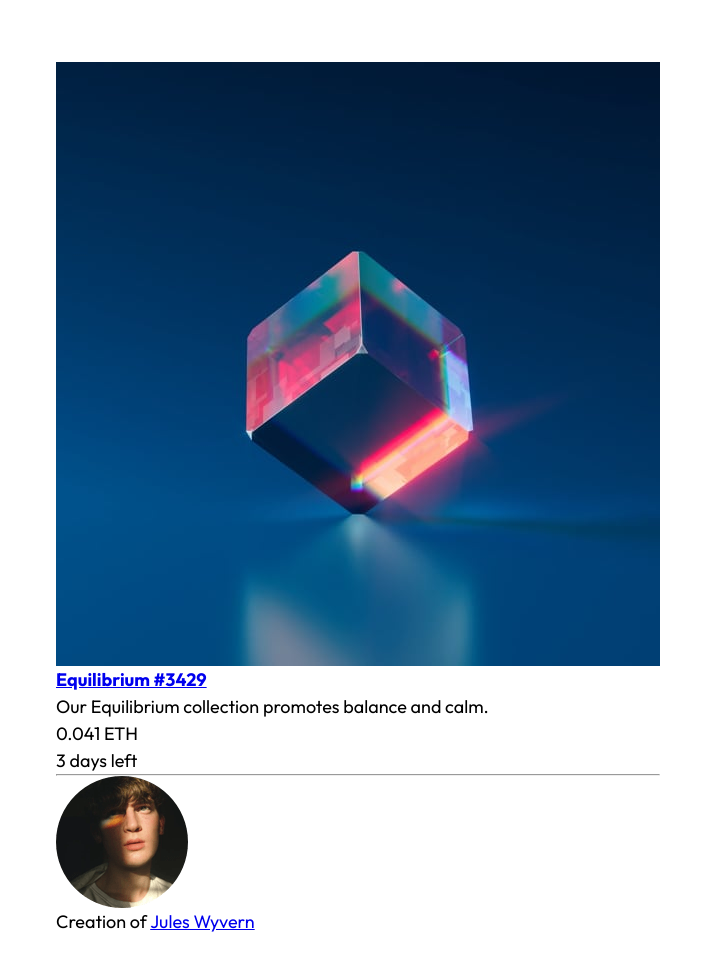
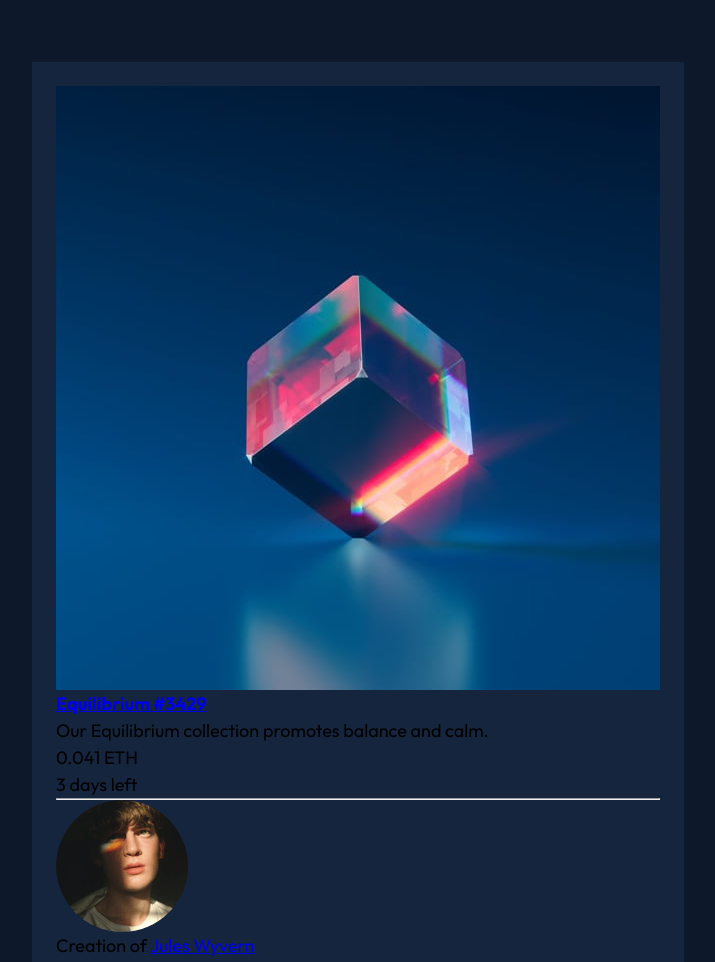
Before and after one commit to O-Julia-O/NFT_preview_card, a plain HTML site: page index.html in a window 1280 px wide. Shown: the top 962 px of the page, without its empty margins (282-997 px from the left). Drawn offline with Linux system fonts and the light colour scheme.

Commit message:
bg color

```diff
--- a/index.html
+++ b/index.html
@@ -25,7 +25,7 @@
   <body>
     <main>
       <article class="card">
-        <picture>
+        <picture class="card__picture">
           <img src="./images/image-equilibrium.jpg" alt="image of nft" />
         </picture>
         <h1><a href="#">Equilibrium #3429</a></h1>
--- a/style.css
+++ b/style.css
@@ -16,8 +16,11 @@
 main {
     display: grid;
     place-items: center;
+    background-color: var(--Very-dark-blue-main-BG);
 }
 
 .card {
+    background-color: var(--Very-dark-blue-card-BG);
     margin: 3.444rem 1.333rem;
+    padding: 1.333rem;
 }
```
